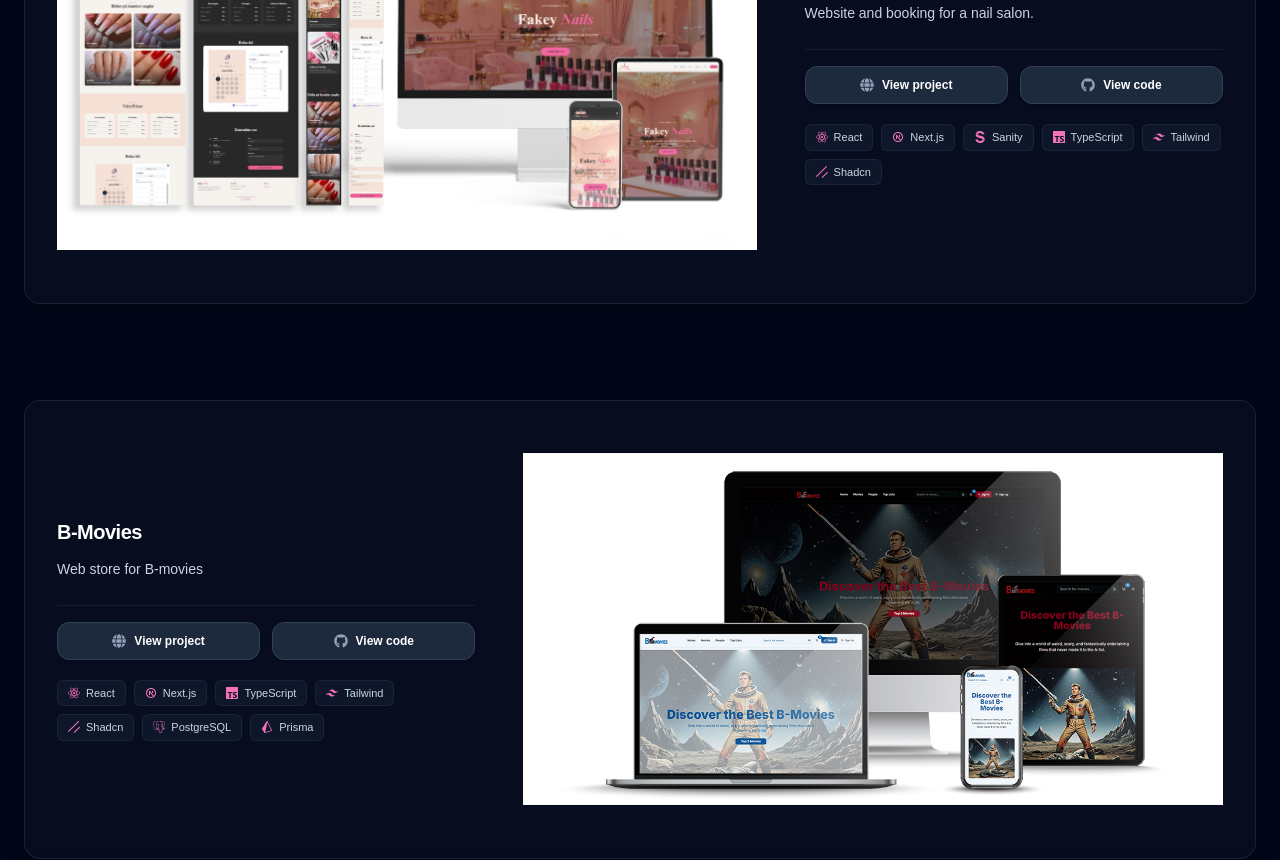
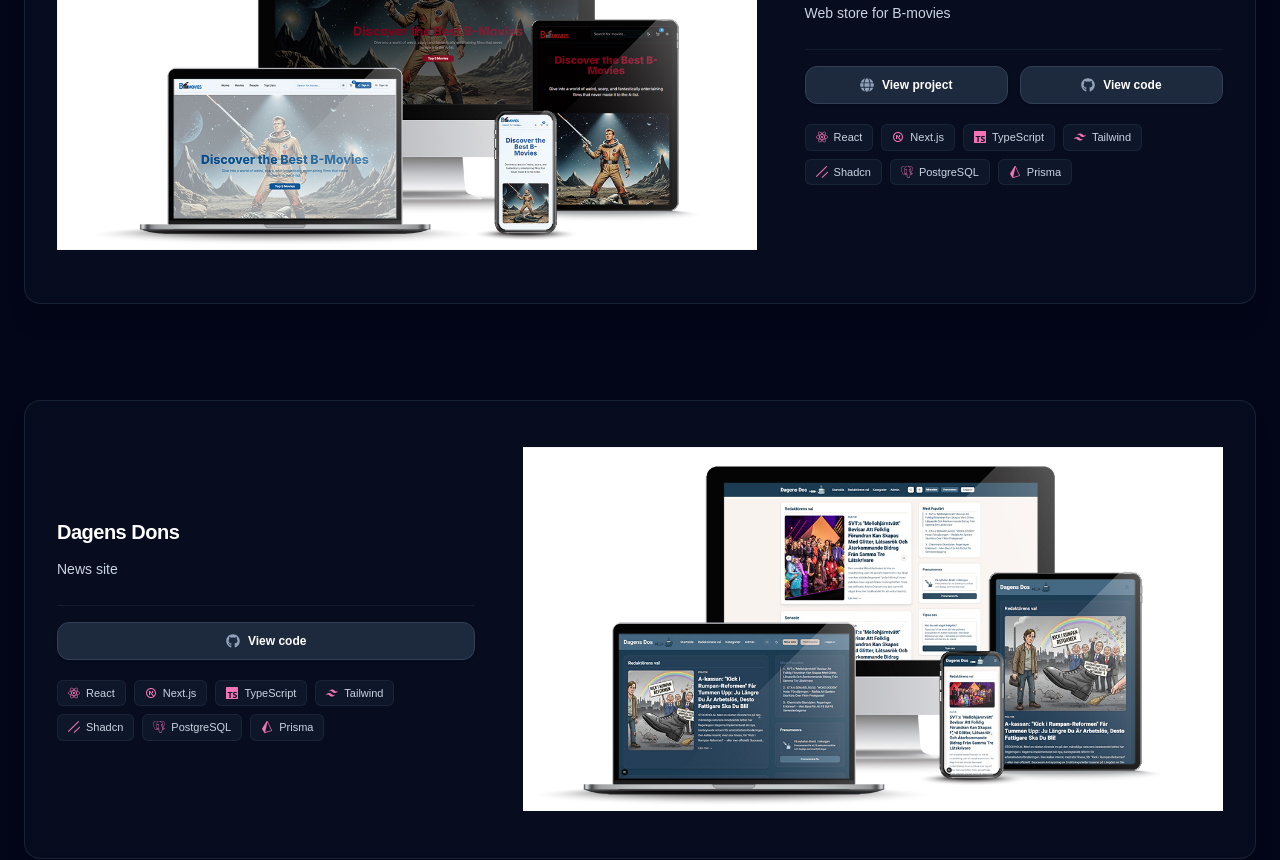
Before and after one commit to knixan/josefinecvportfolio, a Next.js app: page /portfolio in a window 1280 px wide. Shown: the part 380-1240 px from the top of the page. Built offline with nearby package versions, Linux system fonts and the light colour scheme.

Commit message:
portfolio

```diff
--- a/src/components/portfolio.tsx
+++ b/src/components/portfolio.tsx
@@ -4,16 +4,16 @@
 import { useTranslate } from "@/locales/use-locales";
 
 const PROJECT_KEYS = [
-  "fakeyNails",
   "bMovies",
   "dagensDons",
   "motionzone",
+  "sweettimeUf",
   "kladerEfterVader",
   "skeningeVvs",
   "vaderskuggan",
   "studenthubben",
-  "sweettimeUf",
   "gammelBygg",
+  "fakeyNails",
   "ledningsteknik",
   "jonnyEriksson",
 ];
@@ -34,6 +34,14 @@
     projectLink: "https://sweettimeuf.vercel.app/",
     codeLink: "https://github.com/knixan/sweettimeuf",
   },
+
+    motionzone: {
+    image: "/Image/mockupbilder/motionzone.jpg",
+    tech: "React, Next.js, TypeScript, Tailwind CSS, Shadcn, PostgreSQL, Prisma",
+    projectLink: "https://dev.motionzoneworld.com/",
+    codeLink: "https://github.com/motionzoneproject/motionzoneproject",
+  },
+
   fakeyNails: {
     image: "/Image/mockupbilder/fakeynails.jpg",
     tech: "React, Next.js, Sanity CMS, TypeScript, TailwindCSS, Shadcn, Nodmailer",
@@ -45,12 +53,7 @@
     tech: "React, Next.js, TypeScript, Tailwind CSS, Shadcn, PostgreSQL, Prisma, Zod, BetterAuth",
     codeLink: "https://github.com/knixan/dagens-dos",
   },
-  motionzone: {
-    image: "/Image/mockupbilder/motionzone.jpg",
-    tech: "React, Next.js, TypeScript, Tailwind CSS, Shadcn, PostgreSQL, Prisma",
-    projectLink: "https://dev.motionzoneworld.com/",
-    codeLink: "https://github.com/motionzoneproject/motionzoneproject",
-  },
+
   kladerEfterVader: {
     image: "/Image/mockupbilder/vaderefterklader.jpg",
     tech: "React, Next.js, TypeScript, Tailwind CSS, OpenWeatherMap API",
```
